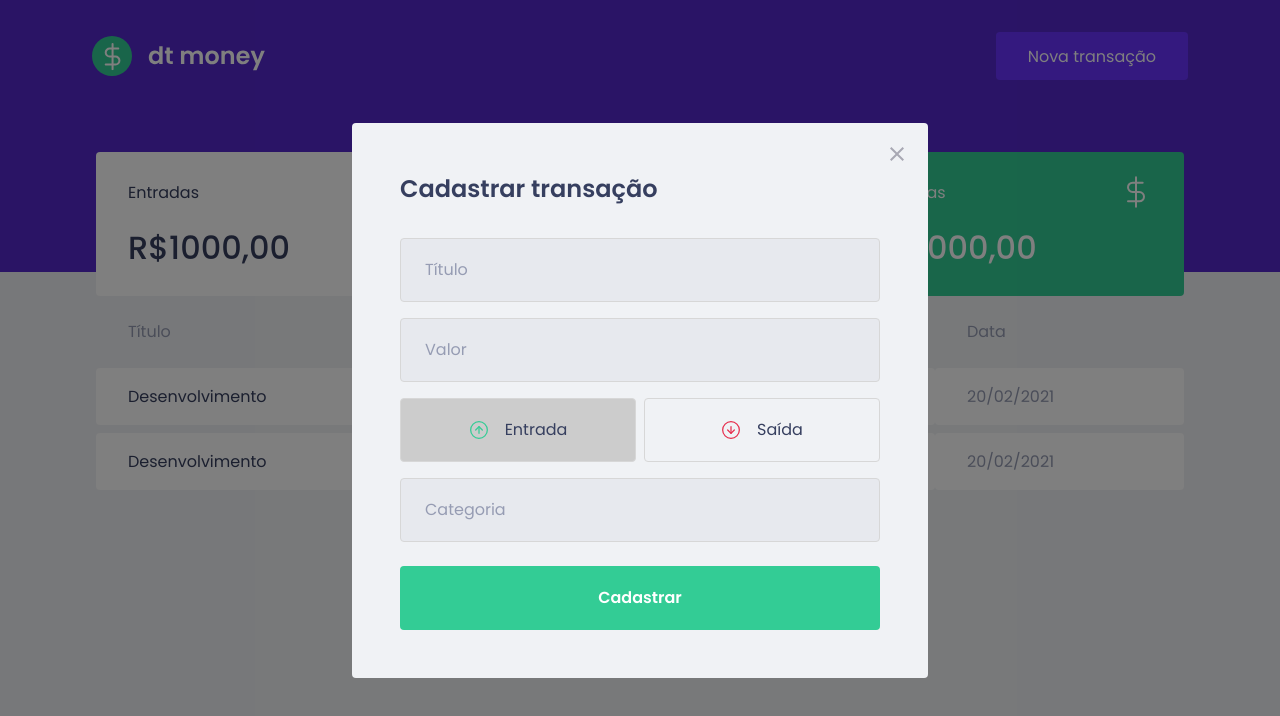
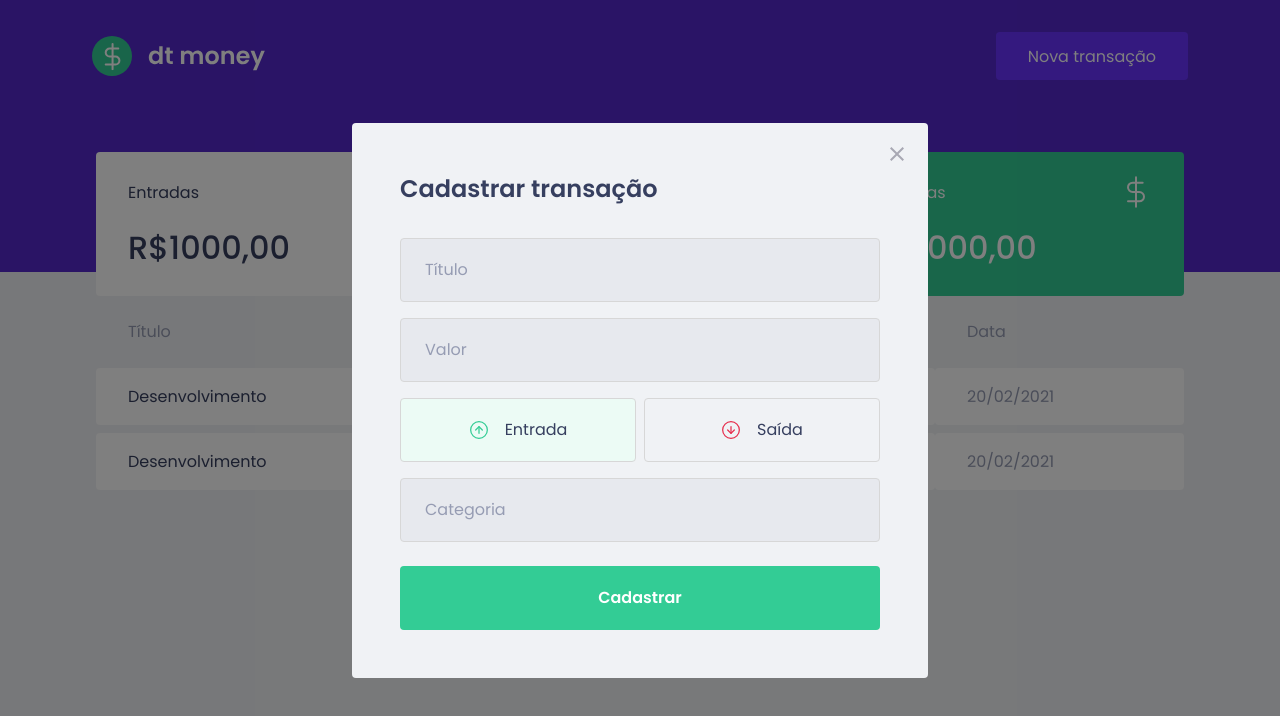
Before and after one commit to DenysRogeres/OpenFinance, a React (Create React App) app: page / in a window 1280 px wide. Both pictures are taken after a click on the button "Nova transação". Shown: the top 716 px of the page. Built offline with nearby package versions, Linux system fonts and the light colour scheme; no server answers; what miragejs would draw is missing.

Commit message:
Adding color button

```diff
--- a/src/components/NewTransactionModal/index.tsx
+++ b/src/components/NewTransactionModal/index.tsx
@@ -34,6 +34,7 @@ export function NewTransactionModal({isOpen, onRequestClose}: NewTransactionModa
                 <RadioBox
                     type="button"
                     isActive={type === 'deposit'}
+                    activeColor={'green'}
                     onClick={() => {setType('deposit')}}
                 >
                     <img src={incomeImg} alt="Entrada"/>
@@ -42,6 +43,7 @@ export function NewTransactionModal({isOpen, onRequestClose}: NewTransactionModa
                 <RadioBox
                     type="button"
                     isActive={type === 'withdraw'}
+                    activeColor={'red'}
                     onClick={() => {setType('withdraw')}}
                 >
                     <img src={outcomeImg} alt="Saída"/>
--- a/src/components/NewTransactionModal/styles.ts
+++ b/src/components/NewTransactionModal/styles.ts
@@ -60,6 +60,12 @@ export const TransactionTypeContainer = styled.div`
 
 interface RadioBoxProps {
     isActive: boolean;
+    activeColor: 'green' | 'red';
+}
+
+const colors = {
+    green: '#ECFBF5',
+    red: '#FDEEF1'
 }
 
 export const RadioBox = styled.button<RadioBoxProps>`
@@ -68,7 +74,7 @@ export const RadioBox = styled.button<RadioBoxProps>`
     border: 1px solid #d7d7d7;
     border-radius: 0.25rem;
 
-    background: ${(props) => props.isActive ? '#ccc' : 'transparent'};
+    background: ${(props) => props.isActive ? colors[props.activeColor] : 'transparent'};
 
     display: flex;
     align-items: center;
```
